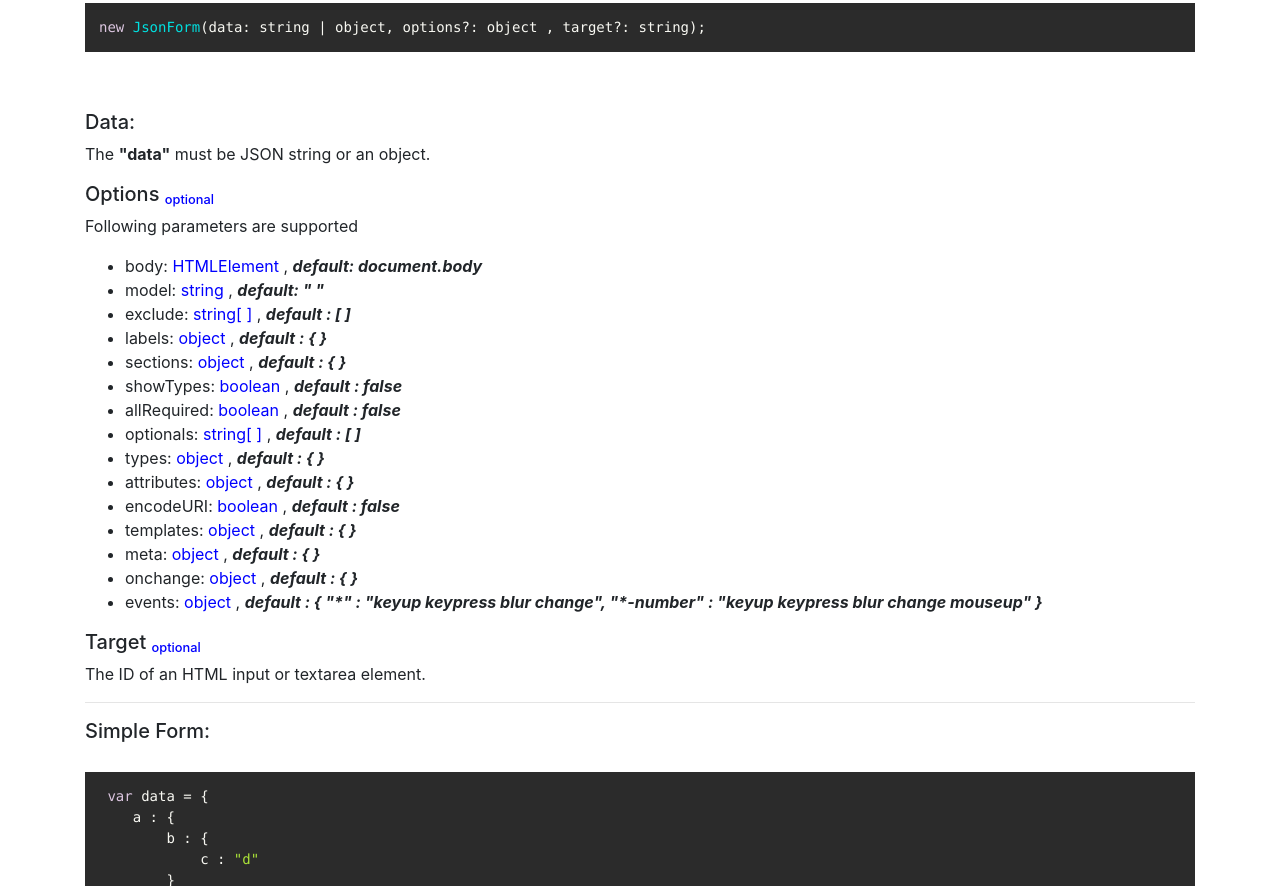
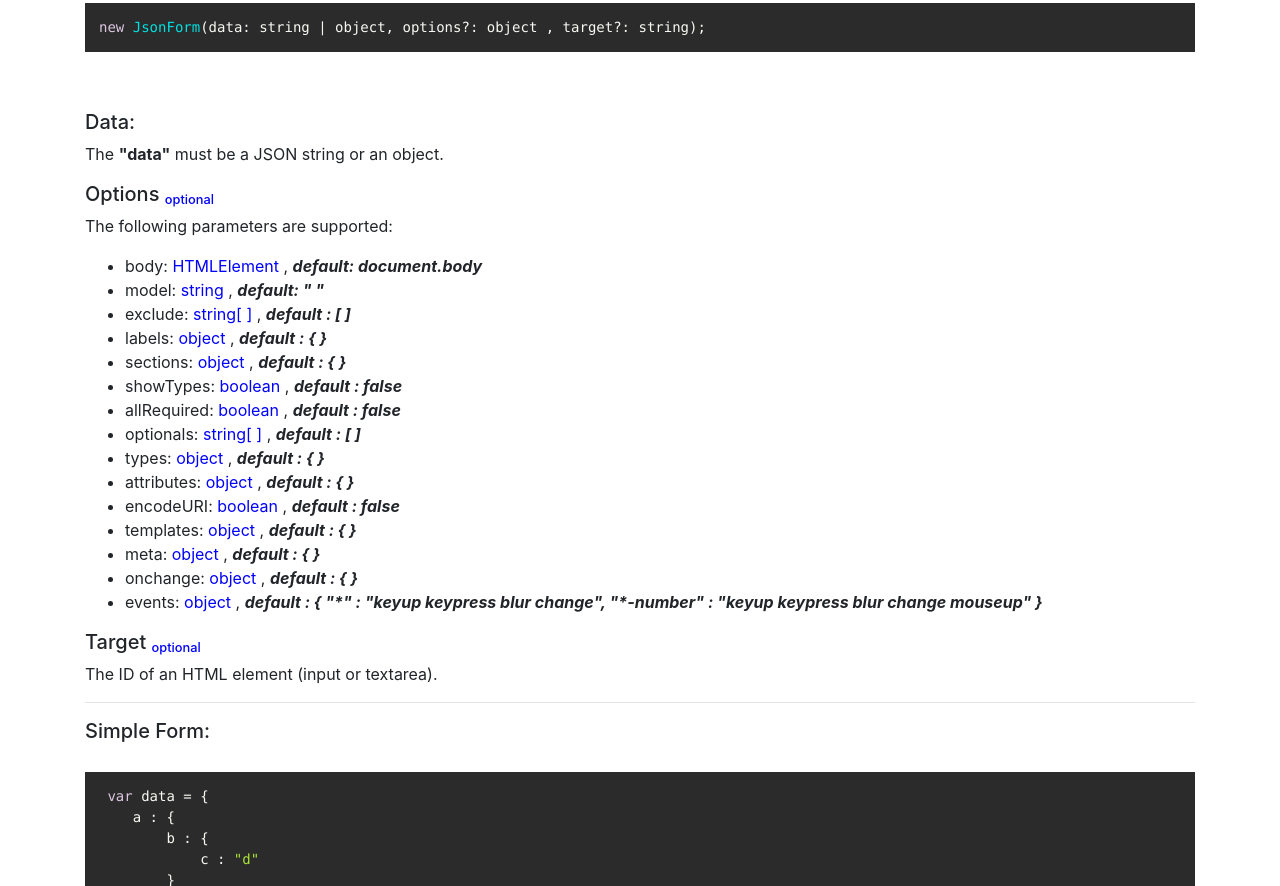
Before and after one commit to Rmanaf/json-form, a plain HTML site: page index.html in a window 1280 px wide. Shown: the part 299-1185 px from the top of the page. Drawn offline with nearby package versions, Linux system fonts and the light colour scheme; a script that the page names is missing.

Commit message:
Index File Changes

```diff
--- a/index.html
+++ b/index.html
@@ -67,10 +67,10 @@
         </pre>
 
         <h5>Data:</h5>
-        <p>The <b>"data"</b> must be JSON string or an object.</p>
+        <p>The <b>"data"</b> must be a JSON string or an object.</p>
 
         <h5>Options <sub>optional</sub></h5>
-        <p>Following parameters are supported</p>
+        <p>The following parameters are supported:</p>
 
         <ul class="opt-list">
             <li>body: <span>HTMLElement</span> , <cite>default: document.body</cite></li>
@@ -91,7 +91,7 @@
         </ul>
 
         <h5>Target <sub>optional</sub></h5>
-        <p>The ID of an HTML input or textarea element.</p>
+        <p>The ID of an HTML element (input or textarea).</p>
 
         <hr>
 
```
